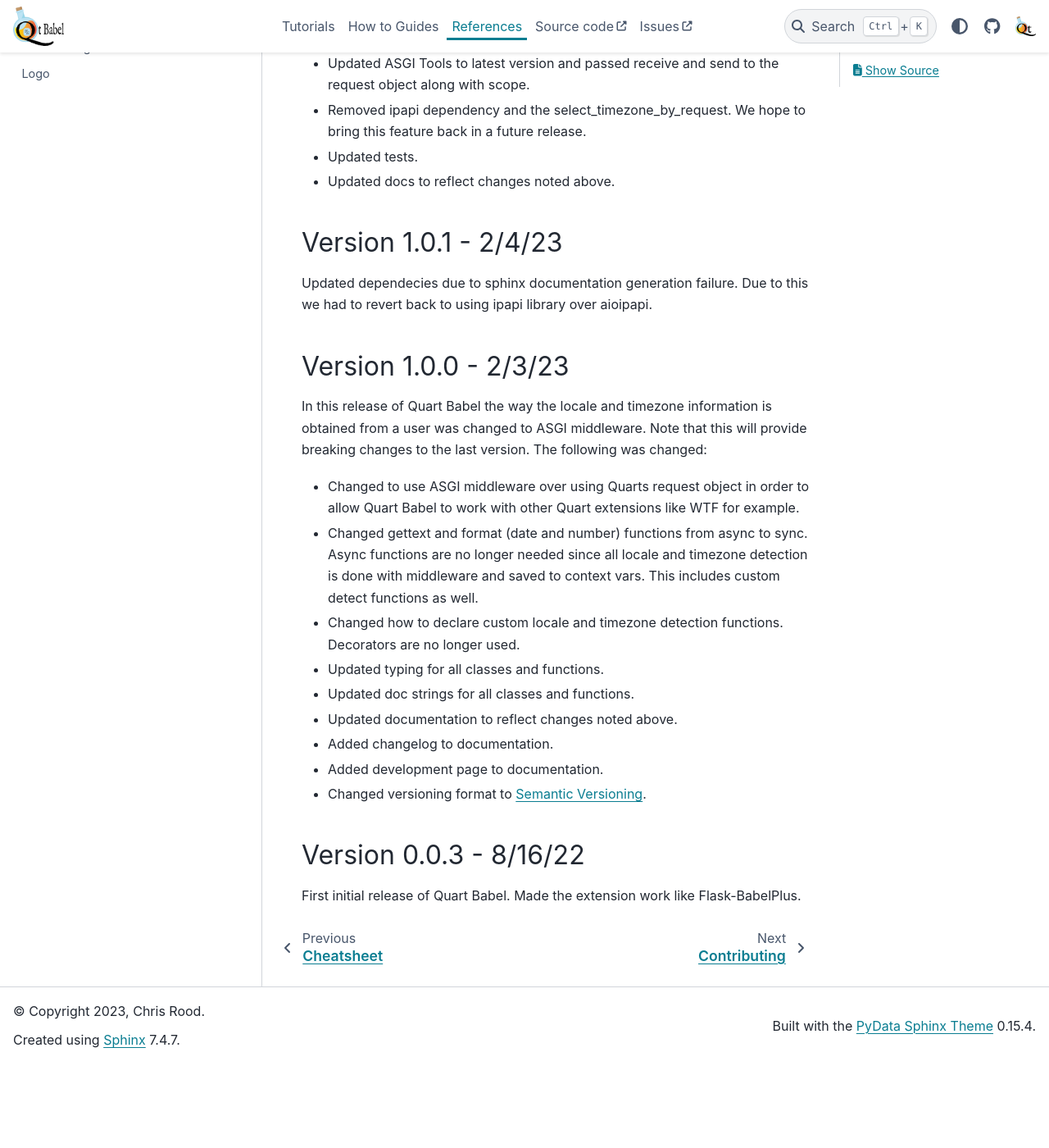
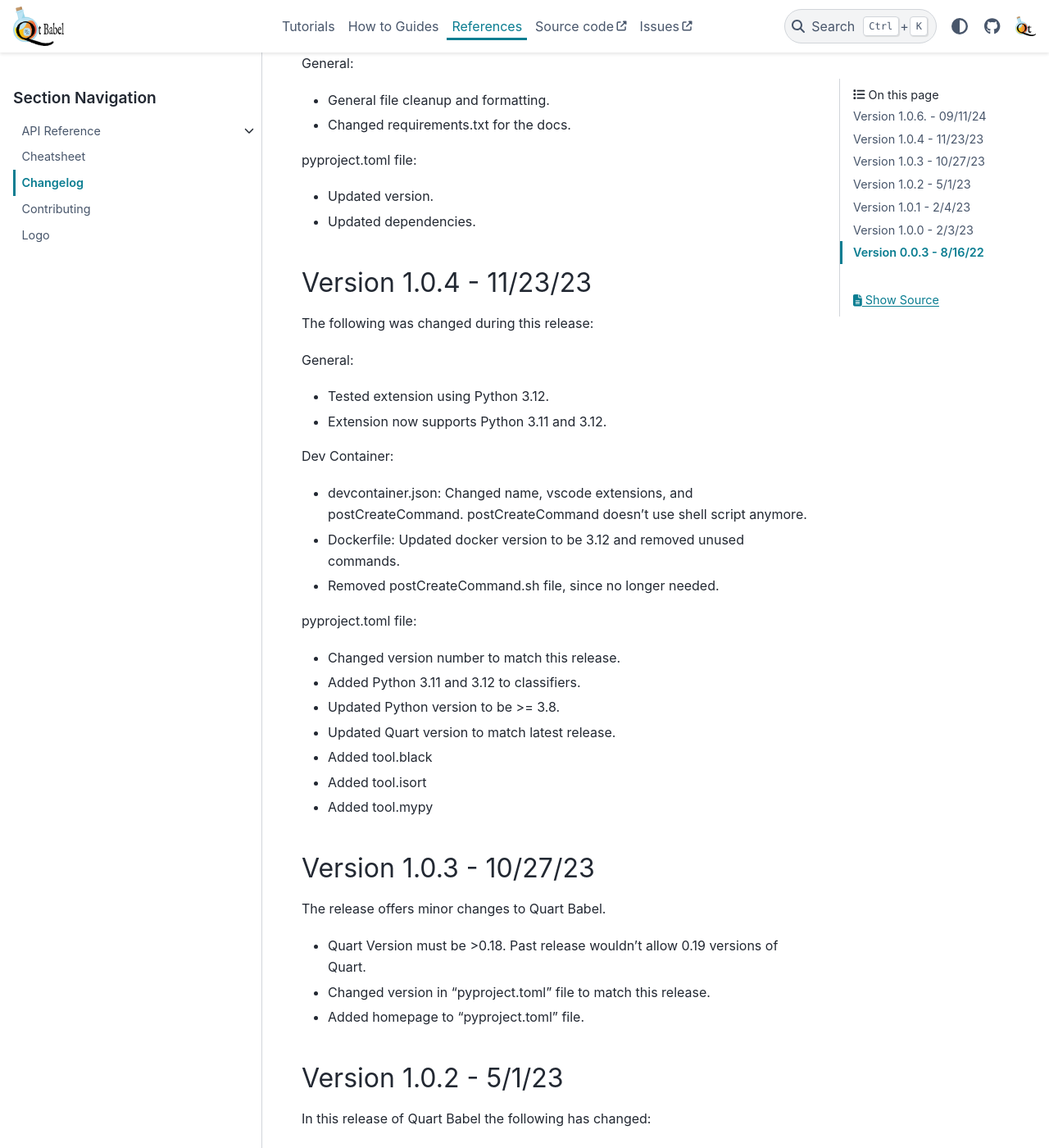
Before and after one commit to Quart-Addons/quart-babel, a Sphinx documentation site: the page built from docs/references/changelog.rst, in a window 1280 px wide and 1400 px high, scrolled down 271 px. Shown: the whole window at 82% size. Built offline with Sphinx 7.4.7 and the PyData theme 0.15.4, drawn with Linux system fonts in a browser that asks for light colours; before the commit the page ends 1568 px from its top, so only the background shows below that; some of the changed text lies outside the part shown.

Commit message:
Updated changelog.

```diff
--- a/docs/references/changelog.rst
+++ b/docs/references/changelog.rst
@@ -3,6 +3,60 @@
 ---------
 Changelog
 ---------
+
+Version 1.0.6. - 09/11/24
+-------------------------
+
+The following was changed during this release:
+
+General:
+
+* General file cleanup and formatting.
+* Changed requirements.txt for the docs.
+
+pyproject.toml file:
+
+* Updated version.
+* Updated dependencies.
+
+Version 1.0.4 - 11/23/23
+------------------------
+
+The following was changed during this release:
+
+General:
+
+* Tested extension using Python 3.12.
+* Extension now supports Python 3.11 and 3.12.
+
+Dev Container:
+
+* devcontainer.json: Changed name, vscode extensions, and postCreateCommand. postCreateCommand doesn't use shell script anymore.
+* Dockerfile: Updated docker version to be 3.12 and removed unused commands.
+* Removed postCreateCommand.sh file, since no longer needed.
+
+pyproject.toml file:
+
+* Changed version number to match this release.
+* Added Python 3.11 and 3.12 to classifiers.
+* Updated Python version to be >= 3.8.
+* Updated Quart version to match latest release.
+* Added tool.black
+* Added tool.isort
+* Added tool.mypy
+
+
+Version 1.0.3 - 10/27/23
+------------------------
+
+The release offers minor changes to Quart Babel.
+
+* Quart Version must be >0.18. Past release wouldn't allow 0.19 versions of Quart.
+
+* Changed version in "pyproject.toml" file to match this release.
+
+* Added homepage to "pyproject.toml" file.
+
 
 Version 1.0.2 - 5/1/23
 ----------------------
```
